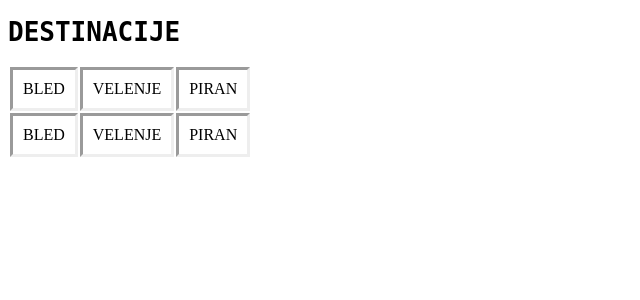
After one commit to jakapozun/CodeMafia, a PHP site: page /prijavljeni.html in a window 1280 px wide. The commit adds this page. Shown: the top 300 px of the page, without its empty margins (0-640 px from the left). Run offline with PHP 8.4, Linux system fonts and the light colour scheme.

Commit message:
Dodan button PRIJAVI ME in nova stran za ADMINA za prijavljen osebe

```diff
--- a/destination.php
+++ b/destination.php
@@ -17,6 +17,9 @@
     $result = mysqli_query($link, $query);
     $destination = mysqli_fetch_array($result);
 ?>
+
+<link rel="stylesheet" href="https://maxcdn.bootstrapcdn.com/bootstrap/3.3.6/css/bootstrap.min.css" integrity="sha384-1q8mTJOASx8j1Au+a5WDVnPi2lkFfwwEAa8hDDdjZlpLegxhjVME1fgjWPGmkzs7" crossorigin="anonymous">
+<button type="button" style="width:30%;height:40%;font-size:30px;" class="btn btn-success">PRIJAVI SE</button>
 <h2><?php echo $destination['title'];?>
     <div class="ocena">
         <a href="rate.php?id=<?php echo $id; ?>&rate=1">
--- a/header.php
+++ b/header.php
@@ -57,7 +57,7 @@
 
                                                 echo '<li><a href="logout.php">Odjava ('.
                                                         $_SESSION['first_name'].')</a></li>';
-                                                if($_SESSION['admin'] == 1) { echo "<b style='color:red'>ADMIN</b>"; }
+                                                if($_SESSION['admin'] == 1) { echo "<a  style='text-decoration:none' href='prijavljeni.html'><b style='color:red;'>ADMIN</b></a>"; }
                                             }
                                         ?>
 
--- /dev/null
+++ b/prijavljeni.html
@@ -0,0 +1,37 @@
+<!DOCTYPE html>
+<html>
+<head>
+<meta charset="utf-8">
+
+<title>Prijavljeni</title>
+<style>
+    table{border: 1px none black;
+          vertical-align: middle;
+    }
+    td{
+        border-style: inset;
+        padding: 10px;
+    }
+    h1{
+        font-family: monospace;
+    }
+    </style>
+</head>
+<body>
+
+<h1>DESTINACIJE</h1>
+
+<table>
+    <tr>
+        <td>BLED</td>
+        <td>VELENJE</td>
+        <td>PIRAN</td>
+    </tr>
+    <tr>
+        <td>BLED</td>
+        <td>VELENJE</td>
+        <td>PIRAN</td>
+    </tr>
+</table>
+</body>
+</html>
```
